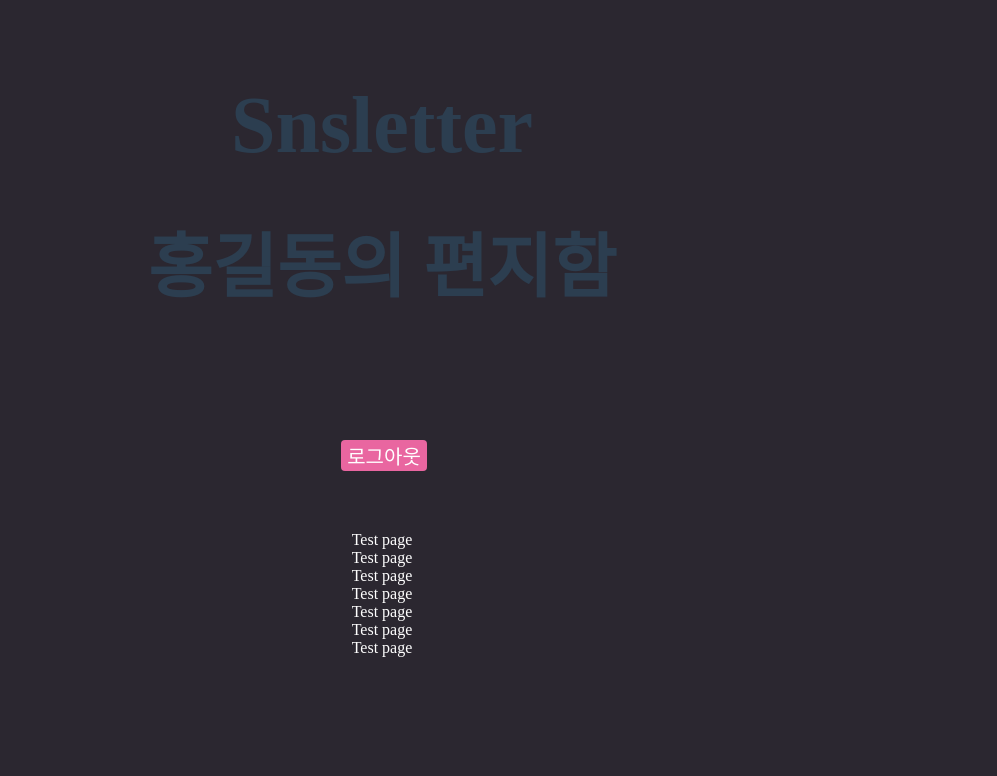
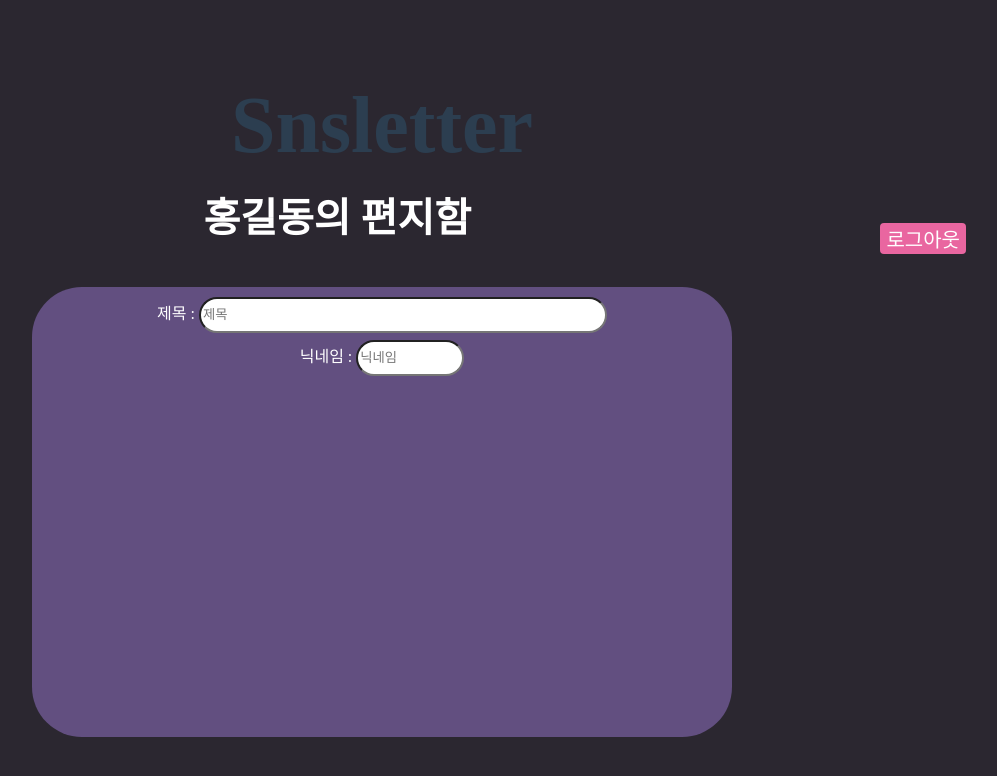
Before and after one commit to Junior-Pirate/SNS-Letter-FrontEnd, a Vue app: page /writeletter in a window 1280 px wide. Shown: the top 776 px of the page, without its empty margins (258-1255 px from the left). Built offline with nearby package versions, Linux system fonts and the light colour scheme; a web font is replaced by a local one; what vue-cookies would draw is missing.

Commit message:
design letter component

```diff
--- a/src/views/Writeletter-component.vue
+++ b/src/views/Writeletter-component.vue
@@ -2,19 +2,18 @@
   <html>
   <body>
   <h1 id="title">Snsletter</h1><br>
+  <div id="div-right">
+    <button id="button" @click="logout">로그아웃</button>
+  </div>
   <h2 id="letterbox-owner">홍길동의 편지함</h2>
-  <div>
+  <div id="letter">
     <div>
-      <button id="button" @click="logout">로그아웃</button>
+      <a id="letter-title-intro">제목 : </a>
+      <input id="letter-title" type="text" v-model="title" placeholder="제목">
     </div>
-    <div id="summary">
-      <a>Test page</a><br>
-      <a>Test page</a><br>
-      <a>Test page</a><br>
-      <a>Test page</a><br>
-      <a>Test page</a><br>
-      <a>Test page</a><br>
-      <a>Test page</a>
+    <div>
+      <a id="letter-nickname-intro">닉네임 : </a>
+      <input id="letter-nickname" type="text" v-model="nickname" placeholder="닉네임">
     </div>
   </div>
   </body>
@@ -65,8 +64,56 @@ export default {
 <style>
 #letterbox-owner {
   position: relative;
-  font-family: titlefont;
-  font-size: 70px;
+  font-family: normalfont;
+  color: white;
+  font-size: 40px;
+  text-align: center;
   bottom: 70px;
 }
+
+#letter {
+  background: #624F80;
+  position: relative;
+  width: 700px;
+  height: 450px;
+  border-radius: 50px;
+  margin: 0 auto;
+  clear: both;
+  bottom: 60px;
+}
+#letter-title-intro {
+  font-family: normalfont;
+  color: white;
+  text-align: center;
+  position: relative;
+  top: 10px;
+}
+
+#letter-title {
+  background: white;
+  position: relative;
+  width: 400px;
+  height: 30px;
+  border-radius: 50px;
+  top: 10px;
+}
+
+#letter-nickname-intro {
+  font-family: normalfont;
+  color: white;
+  text-align: center;
+  position: relative;
+  top: 10px;
+}
+
+#letter-nickname {
+  background: white;
+  position: relative;
+  width: 100px;
+  height: 30px;
+  border-radius: 50px;
+  position: relative;
+  top: 10px;
+}
+
 </style>
```
